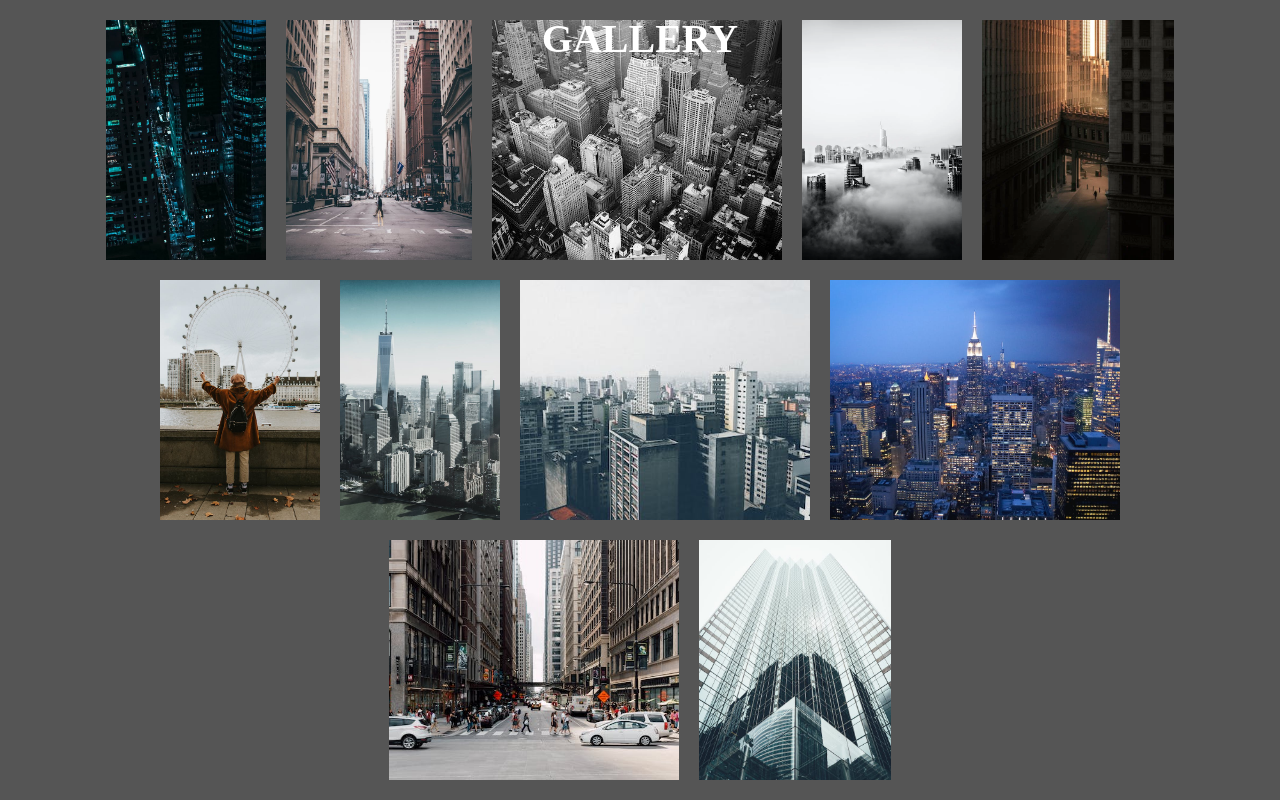
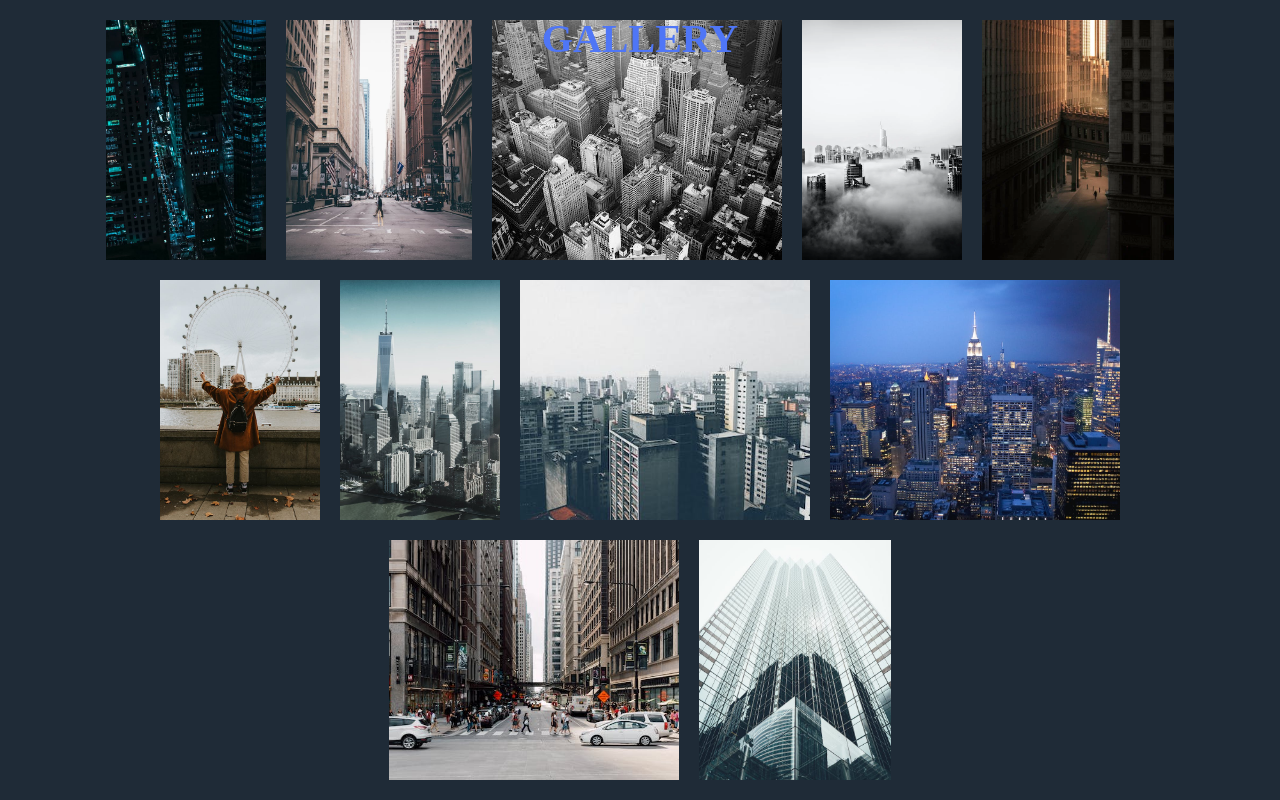
Before and after one commit to Promise-Digitals/full-Image-on-click, a plain HTML site: page index.html in a window 1280 px wide. Drawn offline with Linux system fonts and the light colour scheme.

Commit message:
Update style.css

```diff
--- a/style.css
+++ b/style.css
@@ -8,14 +8,14 @@
     width: 100%;
     display: grid;
     place-items: center;
-    background: #555;
+    background: #1f2b37;
     min-height: 100vh;
     position: relative;
 }
 .container h1{
     font-size: 40px;
     text-transform: uppercase;
-    color: #fff;
+    color: #4f76f6;
     position: absolute;
     top: 15px;
     text-align: center;
```
